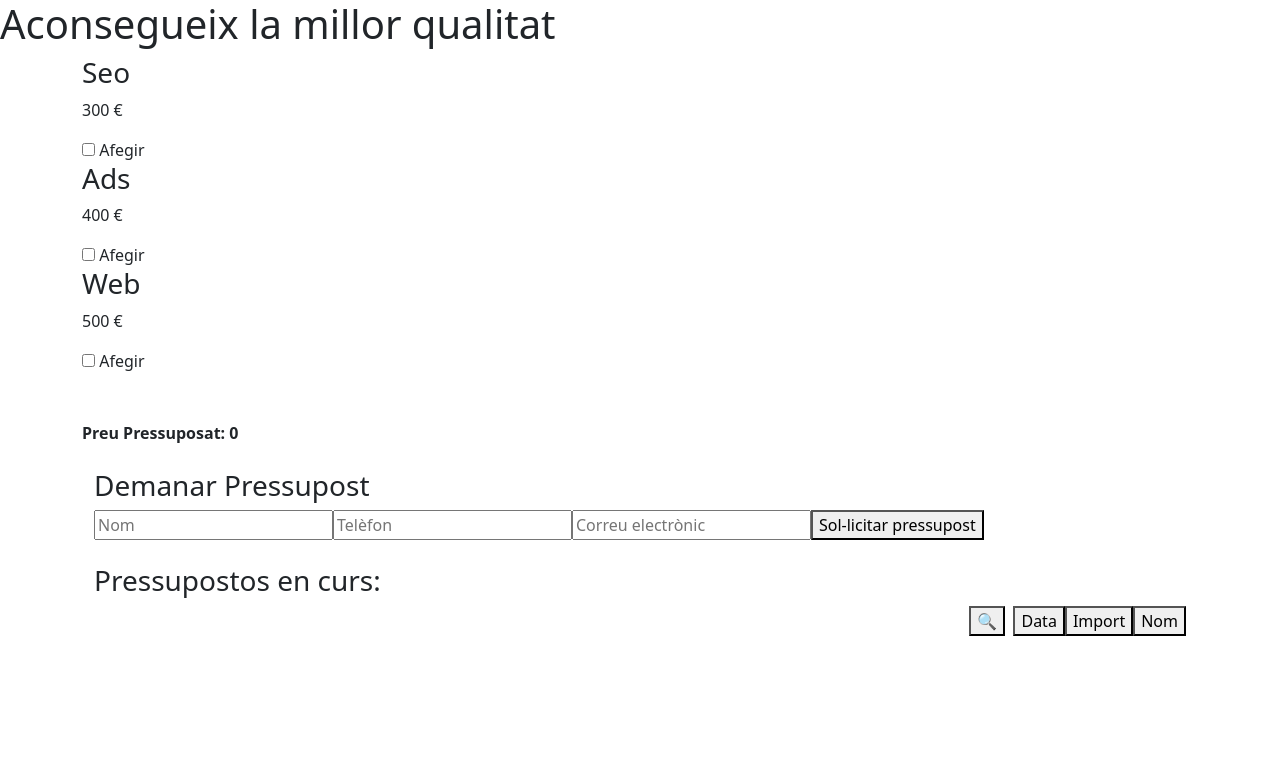
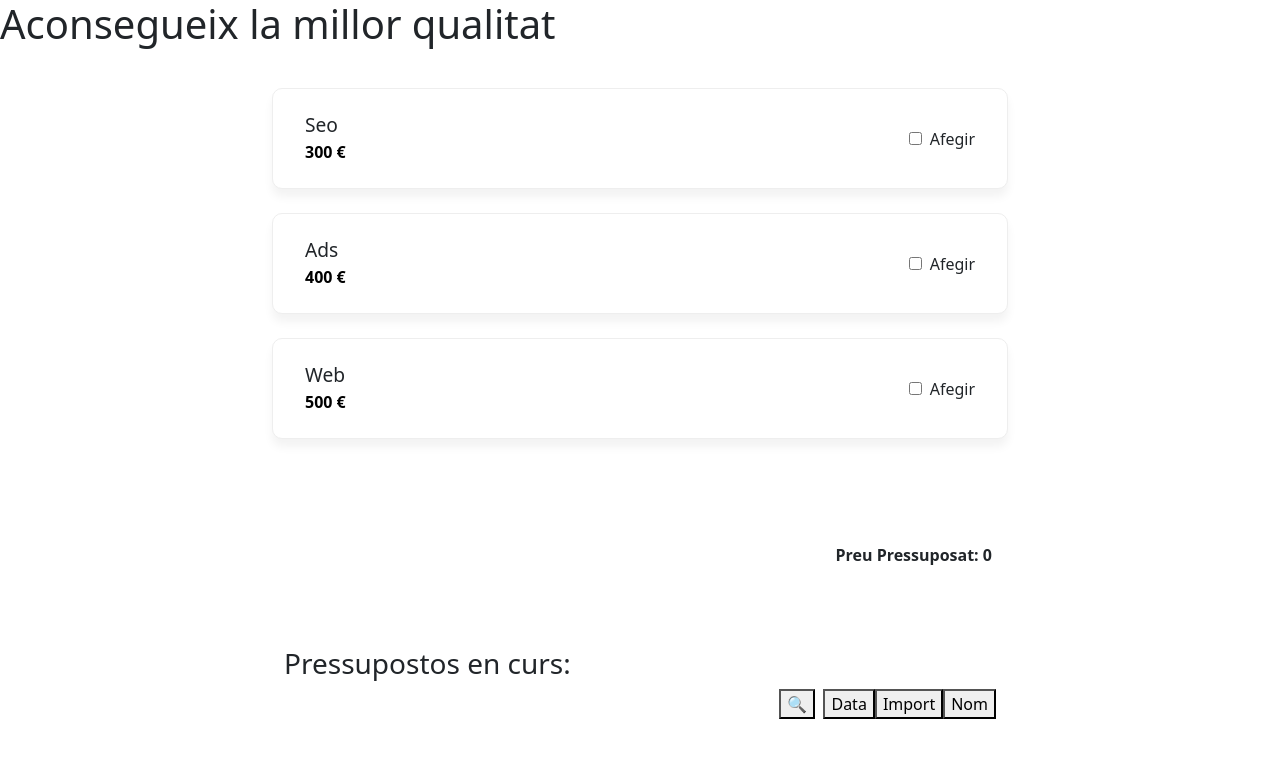
Before and after one commit to tutto-beep-bot/S6-budgets-app, an Angular app: page /welcome in a window 1280 px wide. Shown: the top 758 px of the page. Built offline with nearby package versions, Linux system fonts and the light colour scheme.

Commit message:
scss implemented to welcome component.

```diff
--- a/src/app/welcome/welcome.component.html
+++ b/src/app/welcome/welcome.component.html
@@ -1,12 +1,17 @@
 <app-header></app-header>
 
 <div class="container">
+    <form [formGroup]="form">
         @for (service of services; track service) {
-    <form [formGroup]="form">
-        <div class="service-box">
+            <div class="service-box" [class.selected]="form.get(service)?.value">
+                <div class="top-row">
                 <div class="info">
+                    <div class="left-info-box">
                         <h3> {{ service | titlecase }}</h3>
-                <p> {{ prices[service] }} €</p>
+                    </div>
+                    <div class="middle-info-box">
+                        <p> <strong>{{ prices[service] }} €</strong></p>
+                    </div>
                 </div>
 
 
@@ -15,22 +20,25 @@
                     Afegir
                 </label>
                 </div>
-    </form>
-    }
-    <br>
-    @if (form.get('web')?.value) {
+
+                @if (service === 'web' && form.get('web')?.value) {
                     <div class="panel-wrapper">
                         <app-panel (totalWebCostChange)="handleTotalChange($event)"></app-panel>
                     </div>
                 }
+            </div>
+        }
+    </form>
     <br>
     <div class="total">
         <strong>Preu Pressuposat: {{ total() + panelTotal }}</strong>
     </div>
     <br>
+    @if (showWebDetails()) {
     <div class="client-form">
         <app-client-form (formSubmitted)="handleClientForm($event)"></app-client-form>
     </div>
+    }
     <app-budget-list></app-budget-list>
 
 </div>
--- /dev/null
+++ b/src/app/welcome/welcome.component.scss
@@ -0,0 +1,90 @@
+$bg-color: #ffffff;
+$border-color: #eeeeee;
+$highlight-color: #c8f7df;
+$text-muted: #666666;
+$box-radius: 10px;
+$shadow: 0 8px 10px rgba(0, 0, 0, 0.05);
+$padding: 1.5rem 2rem;
+$max-width: 800px;
+
+.container {
+  display: flex;
+  flex-direction: column;
+  gap: 1.5rem;
+  padding: 2rem;
+  max-width: $max-width;
+  margin: 0 auto;
+}
+
+.service-box {
+  border-radius: $box-radius;
+  box-shadow: $shadow;
+  padding: $padding;
+  background-color: $bg-color;
+  border: 1px solid $border-color;
+  display: flex;
+  flex-direction: column;
+  justify-content: space-between;
+  gap: 1.5rem;
+  margin-bottom: 1.5rem;
+
+    &.selected {
+        border: 2px solid #47d17c !important;
+        box-shadow: 0 0 0 3px rgba(71, 209, 124, 0.2)!important;
+    }
+
+
+  .top-row {
+    display: flex;
+    justify-content: space-between;
+    align-items: center;
+    width: 100%;
+  }
+
+  .info {
+    flex: 1;
+  }
+
+  h3 {
+    margin: 0;
+    font-size: 1.2rem;
+  }
+
+  p {
+    margin: 0.25rem 0 0;
+    color: black;
+    font-size: 1rem;
+  }
+
+  label {
+    display: flex;
+    align-items: center;
+    gap: 0.5rem;
+    font-weight: 500;
+  }
+
+  .panel-wrapper {
+    margin-top: 0.5rem;
+    display: flex;
+    justify-content: flex-end;
+    animation: fadeIn 0.3s ease;
+  }
+}
+
+.total {
+    display: flex;
+    justify-content: flex-end;
+    padding: 0.5rem 1rem;
+    font-weight: bold;
+}
+
+@keyframes fadeIn {
+  from {
+    opacity: 0;
+    transform: translateY(-5px);
+  }
+  to {
+    opacity: 1;
+    transform: translateY(0);
+  }
+}
--- a/src/app/welcome/welcome.component.ts
+++ b/src/app/welcome/welcome.component.ts
@@ -13,7 +13,7 @@ import { HeaderComponent } from '../header/header.component';
   imports: [ReactiveFormsModule, CommonModule, PanelComponent, ClientFormComponent, BudgetListComponent, HeaderComponent],
   standalone: true,
   templateUrl: './welcome.component.html',
-  styleUrl: './welcome.component.css'
+  styleUrl: './welcome.component.scss'
 })
 
 export class WelcomeComponent {
@@ -28,6 +28,7 @@ export class WelcomeComponent {
   services: Array<keyof typeof this.prices> = ['seo', 'ads', 'web'];
 
   total = signal(0);
+  showWebDetails = signal(false);
   panelTotal: number = 0;
 
 
@@ -60,6 +61,7 @@ export class WelcomeComponent {
       .reduce((acc, [key]) => acc + this.prices[key as keyof typeof this.prices], 0)
 
       this.total.set(sum);
+      this.showWebDetails.set(values.web)
 
       const queryParams: any = {...values};
 
```
Also changed, not shown: src/app/welcome/welcome.component.css (deleted). Lines whose indentation alone changed are shown as unchanged.
